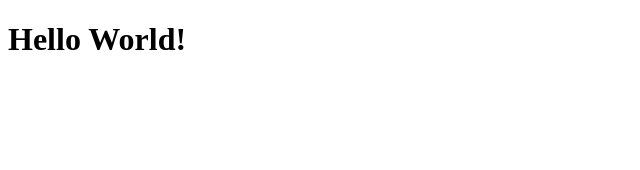
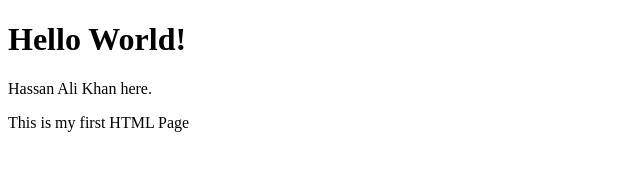
Before and after one commit to hassan-ak/bootcamp2020c01, a plain HTML site: page index.html in a window 1280 px wide. Shown: the whole page, without its empty margins (0-640 px from the left). Drawn offline with Linux system fonts and the light colour scheme.

Commit message:
Update index.html

```diff
--- a/index.html
+++ b/index.html
@@ -7,5 +7,7 @@
 </head>
 <body>
     <h1>Hello World!</h1>
+    <p>Hassan Ali Khan here.</p>
+    <p>This is my first HTML Page</p>
 </body>
 </html>
```
